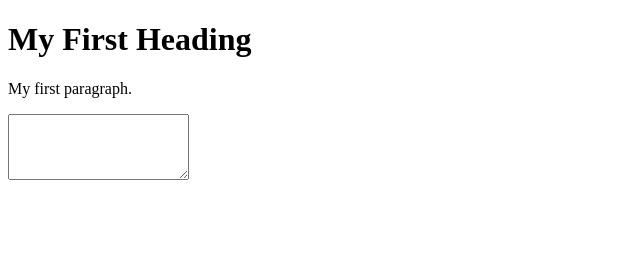
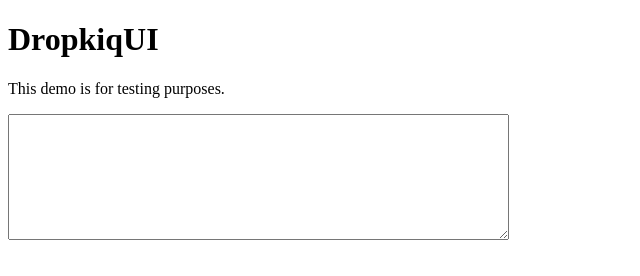
Before and after one commit to akdarrah/dropkiq-ui, a website: page demo/index.html in a window 1280 px wide. Shown: the whole page, without its empty margins (0-640 px from the left). Drawn offline with Linux system fonts and the light colour scheme; no server answers.

Commit message:
Tweaking styles a bit

```diff
--- a/demo/index.html
+++ b/demo/index.html
@@ -5,11 +5,10 @@
 </head>
 <html>
   <body>
-    <h1>My First Heading</h1>
-    <p>My first paragraph.</p>
+    <h1>DropkiqUI</h1>
+    <p>This demo is for testing purposes.</p>
     <form>
-      <textarea rows="4" id="dropkiq-example">
-      </textarea>
+      <textarea rows="8" cols="60" id="dropkiq-example"></textarea>
     </form>
 
     <script>
--- a/src/DropkiqUI.ts
+++ b/src/DropkiqUI.ts
@@ -47,7 +47,7 @@ export class DropkiqUI {
     this.$poweredByDropkiq = document.createElement("div");
     this.$poweredByDropkiq.style.display = "none";
     this.$poweredByDropkiq.style.padding = "5px";
-    this.$poweredByDropkiq.style.height = "24px";
+    this.$poweredByDropkiq.style.height = "14px";
     this.$poweredByDropkiq.style.color = "#666666";
     this.$poweredByDropkiq.style['font-size'] = "10px";
     this.$poweredByDropkiq.style.background = "rgba(240,240,240,0.9)"
--- a/src/css/dropkiq.scss
+++ b/src/css/dropkiq.scss
@@ -11,6 +11,8 @@
   border: 1px solid #CBCCCC;
   box-shadow: 0px 2px 4px rgba(0,0,0,0.18);
   z-index: 1147483647;
+  font-size: 16px;
+  font-family: system-ui, -apple-system, BlinkMacSystemFont, “Segoe UI”, Roboto, Oxygen, Ubuntu, Cantarell, “Fira Sans”, “Droid Sans”, “Helvetica Neue”, sans-serif;
 
   .dropkiq-header {
     padding: 5px;
```
Also changed, not shown: dist/DropkiqUI.js, dist/dropkiq.css, dist/dropkiq.min.js.
